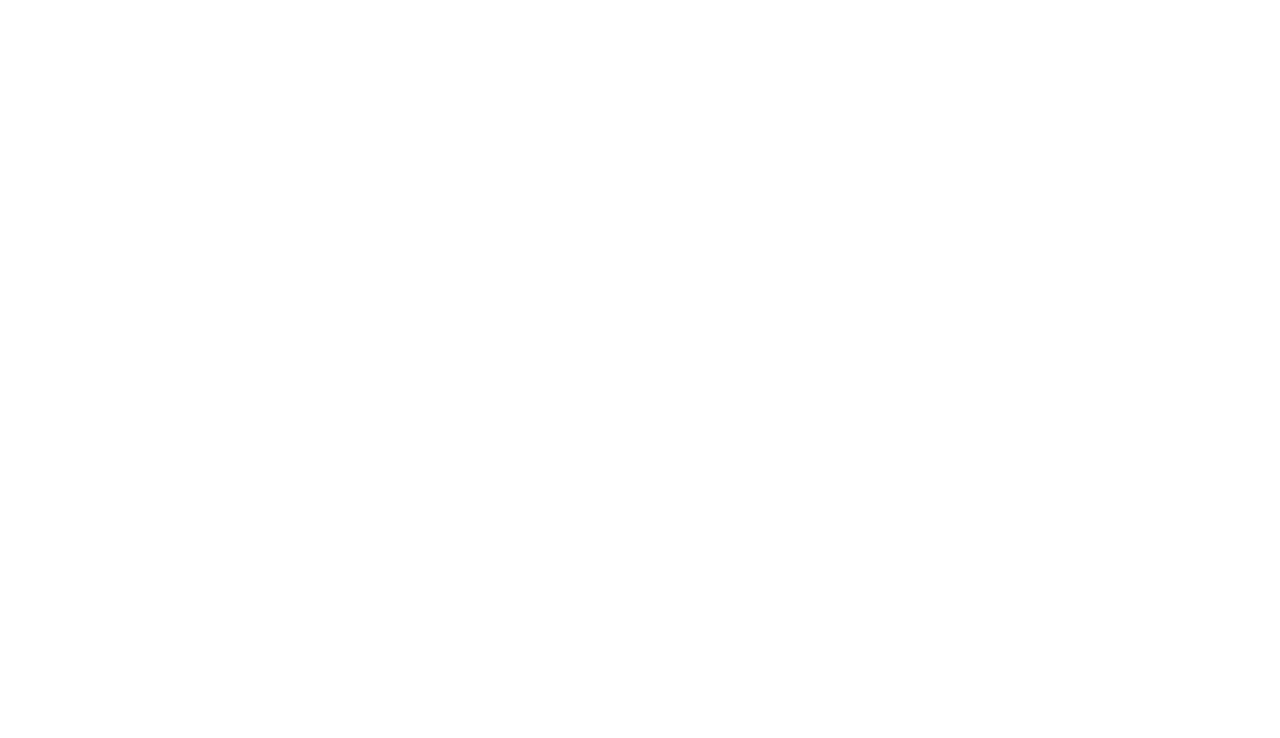
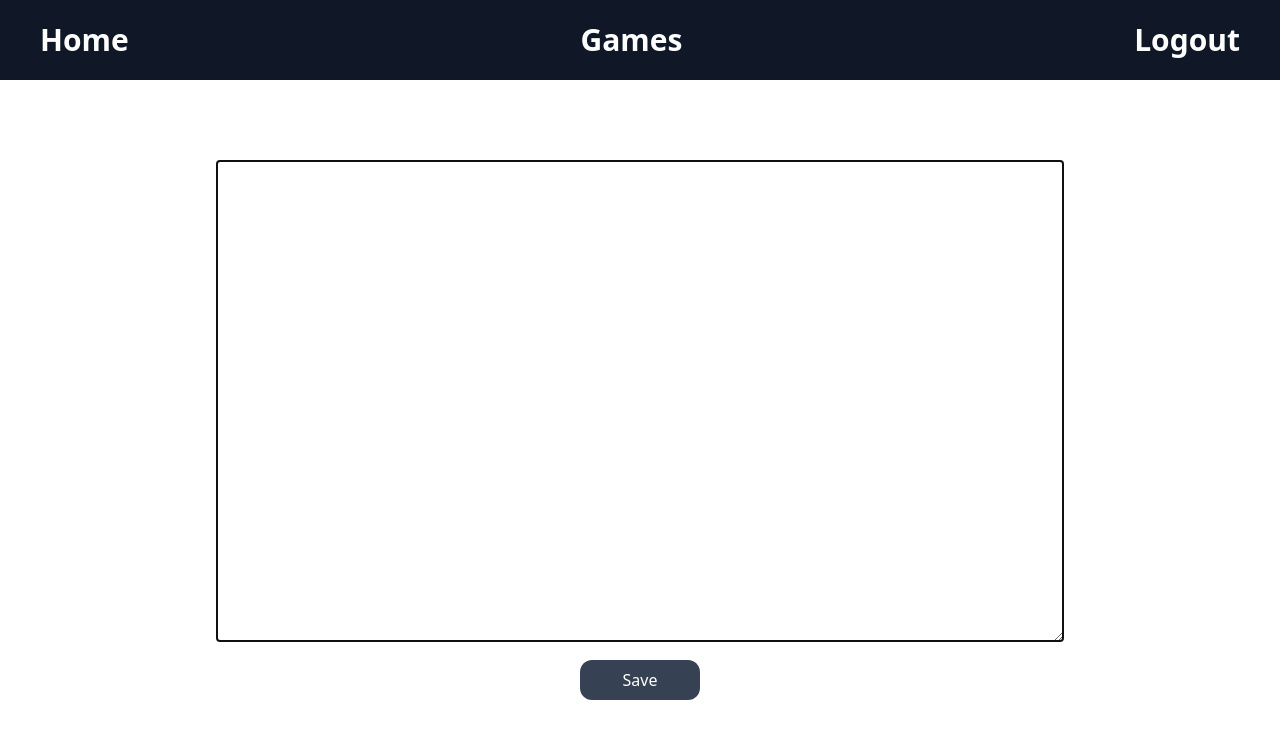
Before and after one commit to patrick-mcisaac/gamer-rater-client, a React (Vite) app: page /games/1/review in a window 1280 px wide. Before the commit this address had no page. Shown: the top 738 px of the page. Built offline with nearby package versions, Linux system fonts and the light colour scheme; sample sign-in values are in the browser's storage.

Commit message:
form sending correct data from frontend

```diff
--- a/src/components/games/GamesDetails.tsx
+++ b/src/components/games/GamesDetails.tsx
@@ -1,11 +1,13 @@
 import { useEffect } from "react"
-import { useParams } from "react-router-dom"
+import { useNavigate, useParams } from "react-router-dom"
 import { useGames } from "../../hooks/useGames"
 
 export const GamesDetails = () => {
     const { id } = useParams()
 
     const { game, getGame } = useGames()
+
+    const navigate = useNavigate()
 
     useEffect(() => {
         // fetch game details
@@ -15,12 +17,15 @@
     }, [id])
 
     return game ?
-            <div className="border-gray-500 border-2 text-center rounded-2xl w-[20rem] shadow-2xl shadow-gray-400 m-[5.5rem_auto] p-[1rem_0] flex flex-col justify-around h-[25rem] items-center">
+            <div className="flex flex-col items-center mt-30 gap-5 justify-center">
+                <div className="border-gray-500 border-2 text-center rounded-2xl w-[20rem] shadow-2xl shadow-gray-400 p-[1rem_0] flex flex-col justify-around h-[25rem] items-center">
                     <div className="flex flex-col gap-2 items-center">
                         <h1 className="text-3xl font-semibold tracking-wider">
                             {game.title}
                         </h1>
-                    <h2 className="text-2xl font-semibold">{game.designer}</h2>
+                        <h2 className="text-2xl font-semibold">
+                            {game.designer}
+                        </h2>
                     </div>
                     <div>
                         <p>Released in {game.year_released.split("-")[0]}</p>
@@ -39,6 +44,13 @@
                         </div>
                     </div>
                 </div>
+                <button
+                    onClick={() => navigate(`/games/${id}/review`)}
+                    className="bg-gray-700 w-20 cursor-pointer h-10 rounded-lg text-white hover:scale-105 hover:bg-gray-900"
+                >
+                    Review
+                </button>
+            </div>
         :   <div>
                 <h1>Loading....</h1>
             </div>
--- /dev/null
+++ b/src/components/reviews/ReviewContext.ts
@@ -0,0 +1,6 @@
+import { createContext } from "react"
+import type { ReviewContextTypes } from "../../types/reviewTypes"
+
+export const ReviewContext = createContext<ReviewContextTypes | undefined>(
+    undefined
+)
--- /dev/null
+++ b/src/components/reviews/ReviewForm.tsx
@@ -0,0 +1,43 @@
+import { useEffect, useRef, useState } from "react"
+import { useReviews } from "../../hooks/useReviews"
+
+export const ReviewForm = () => {
+    const textAreaRef = useRef<HTMLTextAreaElement>(null)
+
+    const [comment, setComment] = useState<string>("")
+
+    const { createReview } = useReviews()
+
+    useEffect(() => {
+        textAreaRef.current?.focus()
+    }, [])
+
+    const handleSave = (e: React.MouseEvent<HTMLButtonElement>) => {
+        e.preventDefault()
+        const token = localStorage.getItem("gamer_token")
+
+        if (comment !== "" && token) {
+            createReview(comment, token)
+        }
+    }
+    return (
+        <form className="flex flex-col justify-center items-center mt-20">
+            <fieldset>
+                <textarea
+                    onChange={(e) => setComment(e.target.value)}
+                    cols={90}
+                    rows={20}
+                    ref={textAreaRef}
+                    className="border"
+                    value={comment}
+                ></textarea>
+            </fieldset>
+            <button
+                onClick={handleSave}
+                className=" mt-3 rounded-xl  h-10 w-30 cursor-pointer bg-gray-700 text-white hover:bg-gray-900 hover:scale-105 transition"
+            >
+                Save
+            </button>
+        </form>
+    )
+}
--- /dev/null
+++ b/src/components/reviews/ReviewProvider.tsx
@@ -0,0 +1,24 @@
+import type React from "react"
+import { ReviewContext } from "./ReviewContext"
+
+interface Props {
+    children: React.ReactNode
+}
+export const ReviewProvider = ({ children }: Props) => {
+    const createReview = (body: string, token: string) => {
+        return fetch(`http://localhost:8000/reviews`, {
+            method: "POST",
+            headers: {
+                "Content-Type": "application/json",
+                Authorization: `Token ${JSON.parse(token).token}`
+            },
+            body: JSON.stringify(body)
+        })
+    }
+
+    return (
+        <ReviewContext.Provider value={{ createReview }}>
+            {children}
+        </ReviewContext.Provider>
+    )
+}
--- /dev/null
+++ b/src/hooks/useReviews.tsx
@@ -0,0 +1,10 @@
+import { useContext } from "react"
+import { ReviewContext } from "../components/reviews/ReviewContext"
+
+export const useReviews = () => {
+    const context = useContext(ReviewContext)
+    if (!context) {
+        throw new Error("Review context must be used within review provider")
+    }
+    return context
+}
--- a/src/main.tsx
+++ b/src/main.tsx
@@ -4,13 +4,16 @@
 import { ApplicationViews } from "./views/ApplicationViews"
 import { GamesProvider } from "./components/games/GamesProvider"
 import { CategoriesProvider } from "./components/categories/CategoriesProvider"
+import { ReviewProvider } from "./components/reviews/ReviewProvider"
 
 createRoot(document.getElementById("root")!).render(
     <StrictMode>
         <CategoriesProvider>
-            <GamesProvider>
-                <ApplicationViews />
-            </GamesProvider>
+            <ReviewProvider>
+                <GamesProvider>
+                    <ApplicationViews />
+                </GamesProvider>
+            </ReviewProvider>
         </CategoriesProvider>
     </StrictMode>
 )
--- /dev/null
+++ b/src/types/reviewTypes.tsx
@@ -0,0 +1,3 @@
+export interface ReviewContextTypes {
+    createReview: (body: string, token: string) => Promise<Response>
+}
--- a/src/views/ApplicationViews.tsx
+++ b/src/views/ApplicationViews.tsx
@@ -5,6 +5,7 @@
 import { Games } from "../components/games/Games"
 import { GamesDetails } from "../components/games/GamesDetails"
 import { CreateGameForm } from "../components/games/CreateGameForm"
+import { ReviewForm } from "../components/reviews/ReviewForm"
 
 export const ApplicationViews = () => {
     return (
@@ -16,7 +17,10 @@
                     <Route index element={<div>Hey</div>} />
                     <Route path="games" element={<Outlet />}>
                         <Route index element={<Games />} />
-                        <Route path=":id" element={<GamesDetails />} />
+                        <Route path=":id" element={<Outlet />}>
+                            <Route index element={<GamesDetails />} />
+                            <Route path="review" element={<ReviewForm />} />
+                        </Route>
                         <Route path="create" element={<CreateGameForm />} />
                     </Route>
                 </Route>
```
Lines whose indentation alone changed are shown as unchanged.
